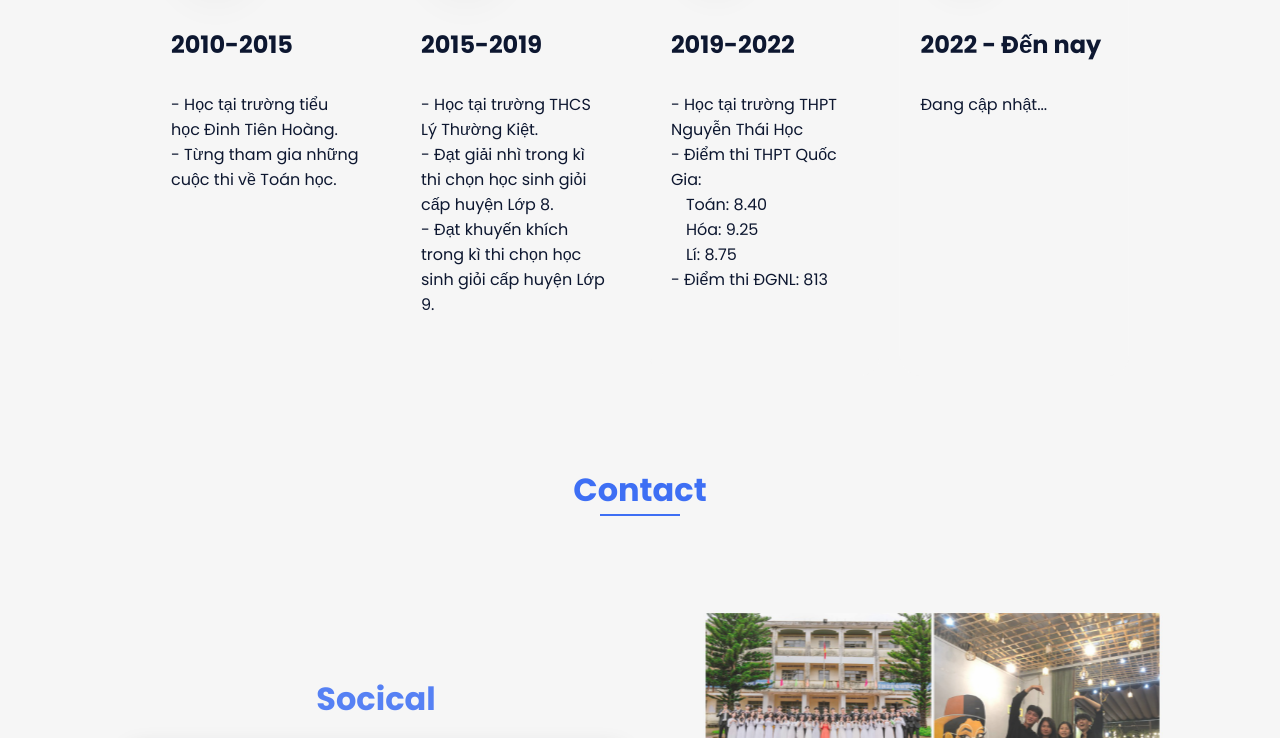
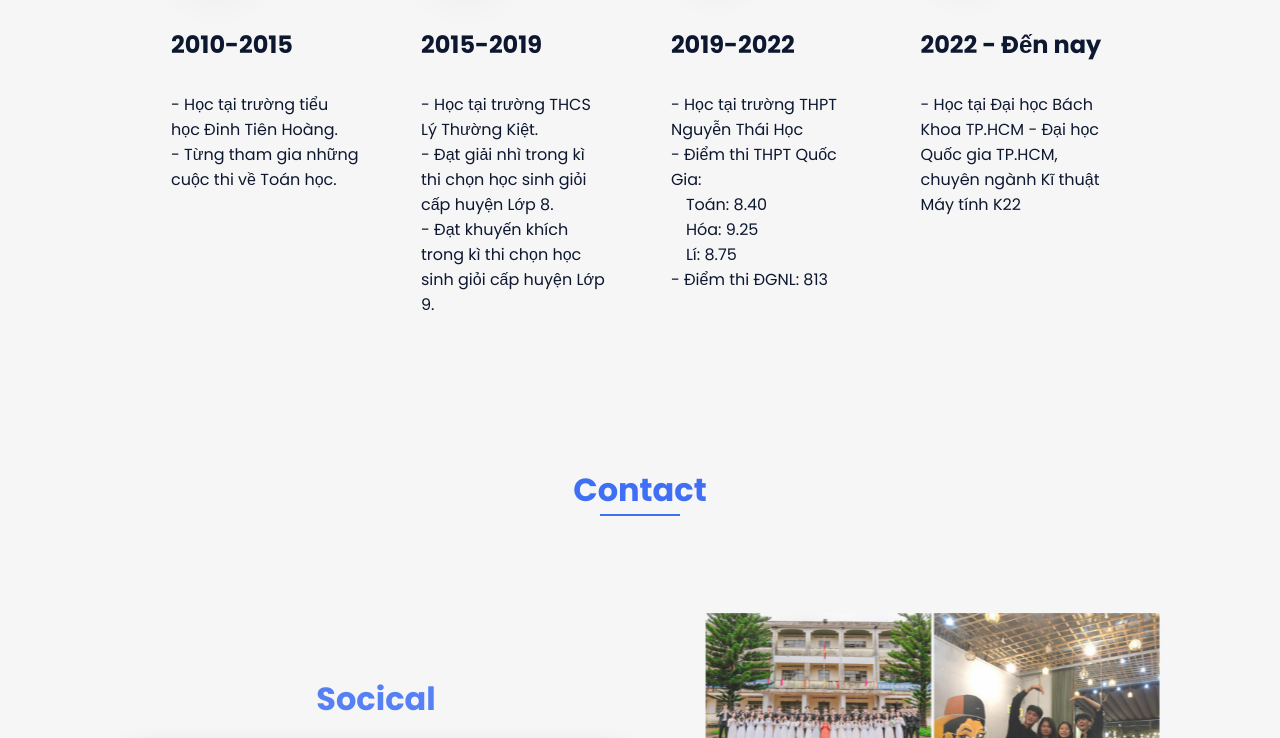
Before and after one commit to Slowy404/profile-v2.0, a plain HTML site: page index.html in a window 1280 px wide. Shown: the part 1528-2266 px from the top of the page. Drawn offline with Linux system fonts and the light colour scheme.

Commit message:
Update index.html

```diff
--- a/index.html
+++ b/index.html
@@ -114,7 +114,7 @@
                             <h1 class="timeline-number">4</h1>
                             <h2 class="timeline-header">2022 - Đến nay</h2>
                             <ul class="timeline-description">
-                                <li class="timeline-des__item">Đang cập nhật...</li>
+                                 <li class="timeline-des__item">- Học tại Đại học Bách Khoa TP.HCM - Đại học Quốc gia TP.HCM, chuyên ngành Kĩ thuật Máy tính K22</li>
                             </ul>
                         </div>
                     </div>
```
